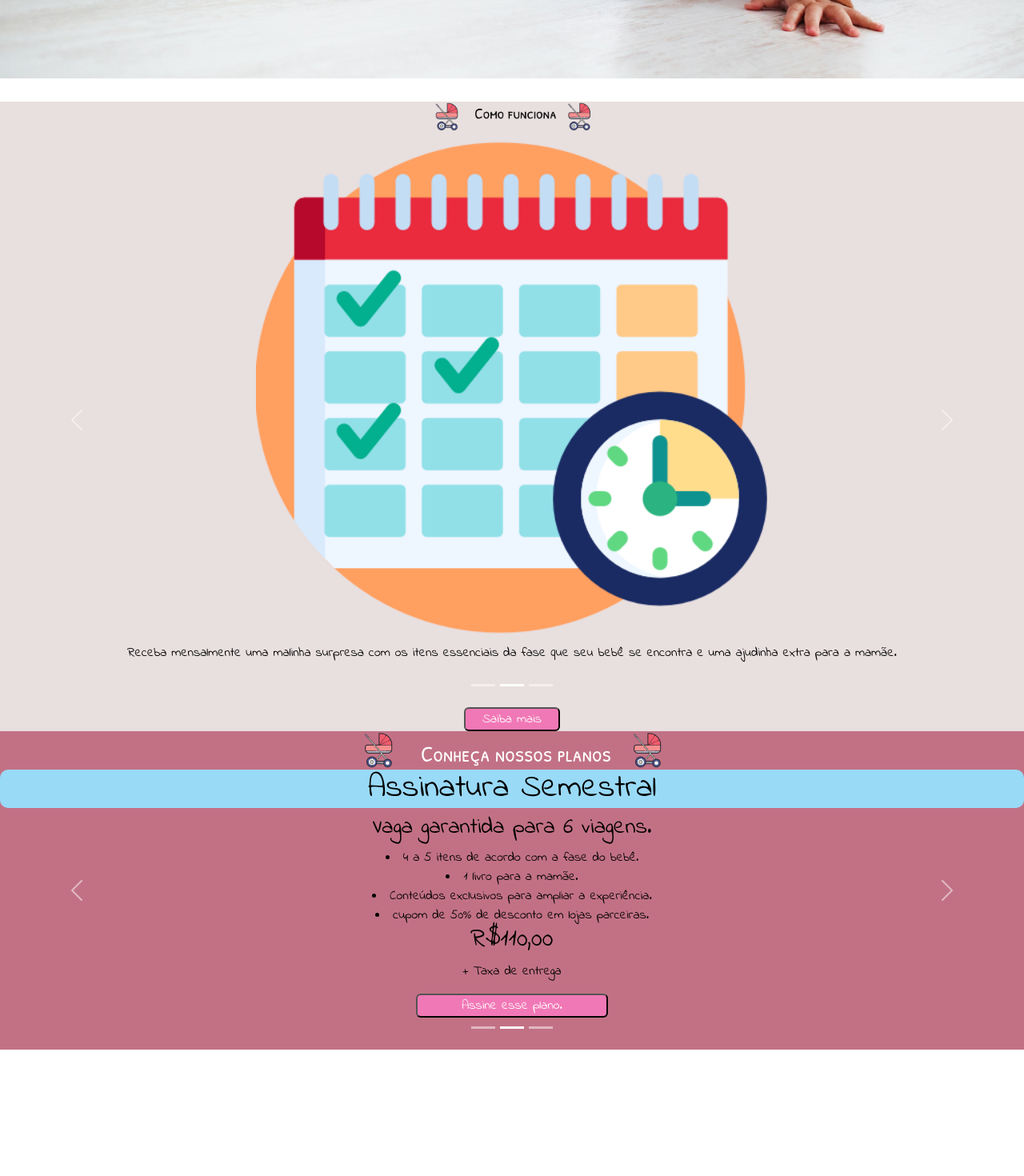
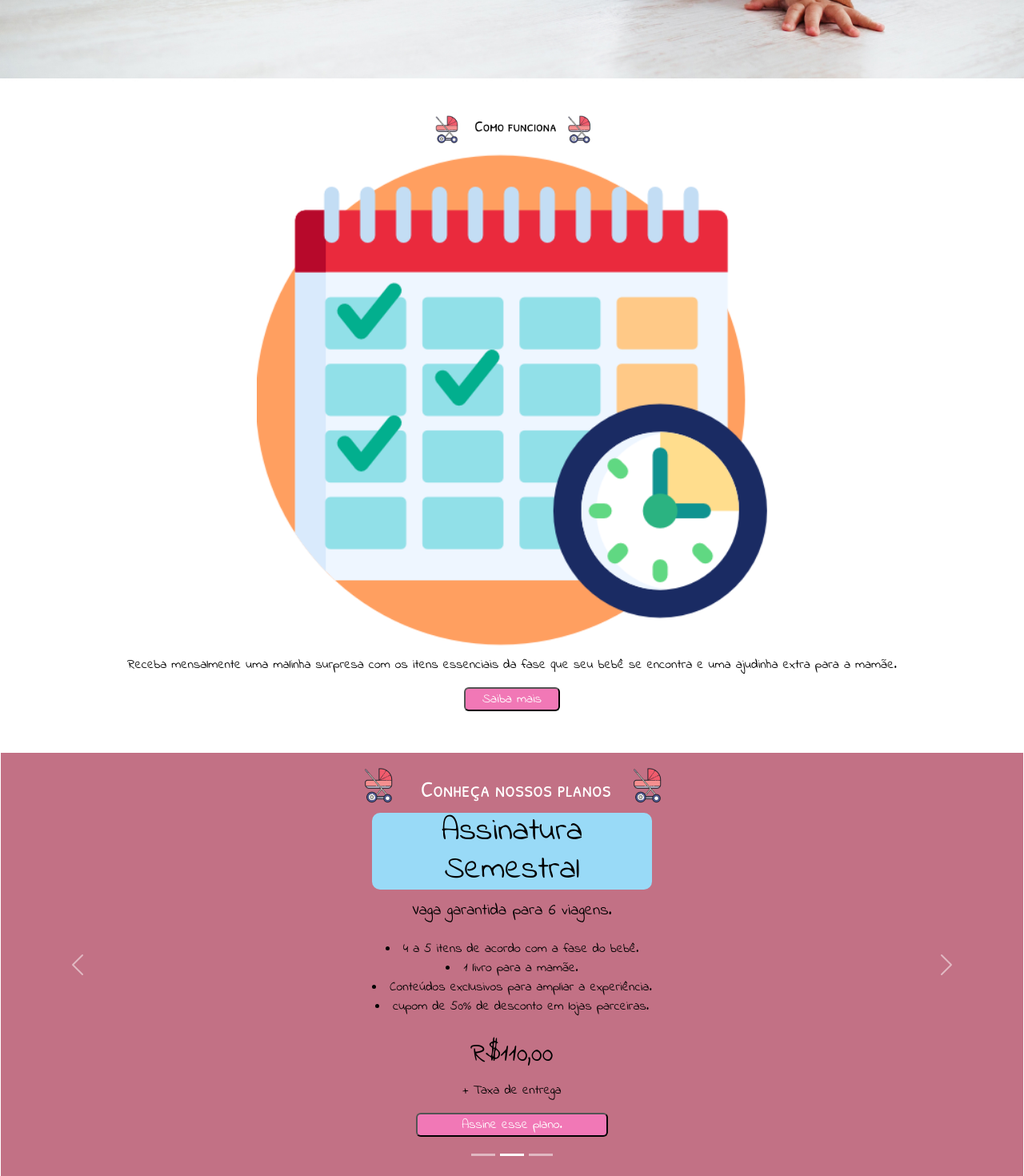
Before and after one commit to malurmaia/BABYBOX, a React (Create React App) app in the folder frontend/: page / in a window 1280 px wide. Shown: the part 780-2250 px from the top of the page at 80% size. Before the commit the page ends 2092 px from the top, so only its background shows below. Built offline with nearby package versions, Linux system fonts and the light colour scheme.

Commit message:
finaliza homepage

```diff
--- a/frontend/src/components/layout/comofunciona.js
+++ b/frontend/src/components/layout/comofunciona.js
@@ -8,33 +8,40 @@ export function Comofuncionasection () {
     return (
       <section className='howitworks'>
         <img src={Comofunciona} alt='como funciona e dois carrinhos rosa' width={200} height={100} className='img-fluid comofunciona'/>
-        <Carousel>
+        <Carousel className='border2'>
           <Carousel.Item>
             <img src={notebook} alt='notebook com imagem de um bebe' width={23} height={40} className='img-fluid d-block w-50 notebook'/>
             <Carousel.Caption>
+              <div>
               <p>
               Veja as vantagens e características de cada plano e inscreva-se no que melhor se encaixa ao seu perfil
               </p>
+              <button className='buttonknowmore' href='/'>Saiba mais </button>
+                </div>
             </Carousel.Caption>
           </Carousel.Item>
           <Carousel.Item>
             <img src={calendario} alt='calendário' className='img-fluid d-block w-50 calendario'/>
             <Carousel.Caption>
+              <div>
             <p>
             Receba mensalmente uma malinha surpresa com os itens essenciais da fase que seu bebê se encontra e uma ajudinha extra para a mamãe.
             </p>
+            <button className='buttonknowmore' href='/'>Saiba mais </button>
+                </div>
             </Carousel.Caption>
             </Carousel.Item>
             <Carousel.Item>
               <img src={chat} alt='Balão de conversa azul,verde, amarelo com estrela e branco com esclamação vermelha.' className='img-fluid d-block w-50 chat'/>
               <Carousel.Caption>
-                <p>
+               <div><p>
                 Amplie sua imersão navegando nos fóruns e conteúdos exclusivos junto com outras mamães
                 </p>
+                <button className='buttonknowmore' href='/'>Saiba mais </button>
+                </div>
               </Carousel.Caption>
             </Carousel.Item>
         </Carousel>
-        <button className='buttonknowmore' href='/'>Saiba mais </button>
       </section>
     )
   }
--- a/frontend/src/components/layout/header.js
+++ b/frontend/src/components/layout/header.js
@@ -1,4 +1,5 @@
 import {Navbar, Nav, Container } from 'react-bootstrap'
+import { Link } from 'react-router-dom'
 import Logo from '../../assets/img/LOGO.png'
 
 export function Header () {
@@ -6,15 +7,15 @@ export function Header () {
       <header>
         <Navbar expand='md' className='navbar-header'>
           <Container>
-            <Navbar.Brand href='/'>
+            <Navbar.Brand as={Link} to='/'>
               <img src={Logo} alt='Logo BABYBOX carrinho rosa ' width={120} height={100} />
             </Navbar.Brand>
             <Navbar.Toggle aria-controls='Header-dropdown'/>
             <Navbar.Collapse id='Header-dropdown'>
               <Nav>
-                <Nav.Link href='/planos'>Planos</Nav.Link>
-                <Nav.Link href='/Como-funciona'>Como Funciona</Nav.Link>
-                <Nav.Link href='/Beneficios'>Benefícios</Nav.Link>
+                <Nav.Link as={Link} to='/planos'>Planos</Nav.Link>
+                <Nav.Link as={Link} to='/Como-funciona'>Como Funciona</Nav.Link>
+                <Nav.Link as={Link} to='/Beneficios'>Benefícios</Nav.Link>
               </Nav>
             </Navbar.Collapse>
             {/* <button className='login'href='/'>Login</button> */}
--- a/frontend/src/components/layout/planos.js
+++ b/frontend/src/components/layout/planos.js
@@ -1,13 +1,14 @@
 import { Carousel } from 'react-bootstrap'
+import { Link } from 'react-router-dom'
 import group4 from '../../assets/img/group4.png'
 
 export function Conheçanossosplanos () {
     return (
       <section className='nossosplanosel'>
-        <Carousel>
+        <Carousel className='carouselBorder'>
           <Carousel.Item>
+            <Carousel.Caption >
             <img src={group4} alt='Conheça nossos planos com um carrinho rosa de cada lado' className='img-fluid d-block w50 conhecanossosplanosimg'/>
-            <Carousel.Caption>
               <h1>Assinatura Anual</h1>
               <div className='planoanualsec'>
               <h3>Vaga garantida para as 12 primeiras viagens na montanha russa que é o primeiro ano do bebê. Presente de fidelidade.</h3>
@@ -18,7 +19,7 @@ export function Conheçanossosplanos () {
                 <li>cupom de 50% de desconto em lojas parceiras. </li>
                 <h2>R$99,00</h2>
                 <p>+ Taxa de entrega</p>
-                <button className='assinarplano' href='/'>Assine esse plano. </button>
+                <button className='assinarplano' as={Link} to='/'>Assine esse plano. </button>
                 </div>
             </Carousel.Caption>
           </Carousel.Item>
@@ -34,11 +35,11 @@ export function Conheçanossosplanos () {
                 <li>cupom de 50% de desconto em lojas parceiras. </li>
                 <h2>R$110,00</h2>
                 <p>+ Taxa de entrega</p>
-                <button className='assinarplano' href='/'>Assine esse plano. </button>
+                <button className='assinarplano' as={Link} to='/'>Assine esse plano. </button>
                 </div>
             </Carousel.Caption>
           </Carousel.Item>
-          <Carousel.Item>
+          <Carousel.Item >
             <img src={group4} alt='Conheça nossos planos com um carrinho rosa de cada lado' className='img-fluid d-block w50 conhecanossosplanosimg'/>
             <Carousel.Caption>
               <h1>Assinatura Mensal</h1>
@@ -49,7 +50,7 @@ export function Conheçanossosplanos () {
                 <li>Conteúdos exclusivos para ampliar a experiência.</li>
                 <h2>R$125,00</h2>
                 <p>+ Taxa de entrega</p>
-                <button className='assinarplano' href='/'>Assine esse plano. </button>
+                <button className='assinarplano' as={Link} to='/'>Assine esse plano. </button>
                 </div>
             </Carousel.Caption>
           </Carousel.Item>
--- a/frontend/src/css/styles.css
+++ b/frontend/src/css/styles.css
@@ -1,3 +1,4 @@
+/* HEADER */
 .navbar-header{
     box-shadow: 0 3px 4px ;
 }
@@ -14,6 +15,7 @@
     width: 110px;
     height: 70px;
 } */
+/* IMAGES */
 .comofunciona{
     margin: 0 auto;
     display: block;
@@ -22,6 +24,22 @@
     margin: 0 auto;
 
 }
+.calendario{
+    margin: 0 auto;
+}
+.chat{
+    margin: 0 auto;
+}
+.conhecanossosplanosimg{
+    margin: 0 auto;
+    display: block;
+    padding-top: 2px;
+    padding-bottom: 10px;
+}
+.nenem{
+    display: block;
+    width: 100%xs;
+    }
 .carousel-caption{
     color: black;
     font-family: 'Indie flower', cursive;
@@ -29,12 +47,7 @@
     left: auto;
     right: auto;
 }
-.calendario{
-    margin: 0 auto;
-}
-.chat{
-    margin: 0 auto;
-}
+/* BUTTONS */
 .buttonknowmore{
     border-radius: 6px;
     background-color: #F178B6;
@@ -45,6 +58,7 @@
     display: flex;
     width: 120px;
     justify-content: center;
+
 }
 .assinarplano{
     border-radius: 6px;
@@ -58,18 +72,46 @@
     justify-content: center;
 }
 .howitworks{
-    background-color: #E8DFDF;
+    /* background-color: #E8DFDF; */
     margin-top: 0;
+    /* width:650px;
+    height:500px; */
+    border:solid 1px #fff;
+    margin: 0 auto;
+    padding-top: 15px;
+    padding-bottom: 10px;
+    position: relative;
 }
+/* ------------------------------------------------ */
 .nossosplanosel{
     background-color: #C27185;
-}
 
-.conhecanossosplanosimg{
-    margin: 0 auto;
-    display: block;
 }
 h1{
     background-color: #99DAF7 ;
     border-radius: 10px;
+    width: 350px;
+    margin: 0 auto;
 }
+h2{
+    padding-bottom: 5px;
+    padding-top: 30px;
+}
+h3{
+    padding-top: 15px;
+    padding-bottom: 15px;
+    font-size: 20px ;
+}
+ul{
+    padding-top: 5px;
+    padding-bottom: 30px;
+}
+.carouselBorder{
+    /* width:650px;
+    height:500px; */
+    border:solid 1px #fff;
+    margin: 0 auto;
+    padding-top: 15px;
+    padding-bottom: 10px;
+    position: relative;
+}
--- a/frontend/src/views/home/index.js
+++ b/frontend/src/views/home/index.js
@@ -2,18 +2,18 @@ import { Header } from '../../components/layout/header'
 import Hero from '../../assets/img/Group-3.jpg'
 import { Comofuncionasection } from '../../components/layout/comofunciona'
 import { Conheçanossosplanos } from '../../components/layout/planos'
+import { Link } from 'react-router-dom'
+
 export function Homeview() {
     return (
     <>
      <Header />
-     <main>
-
-        <section className=''>
-         <a href='/'> <img src={Hero} alt='Criança sorrindo' width={2200} height={800} className='img-fluid nenem
+     <section>
+        <div className='nenem'>
+         <a as={Link} to='/'> <img src={Hero} alt='Criança sorrindo' width={2200} height={800} className='img-fluid nenem
           '/></a>
-        </section>
-
-     </main>
+        </div>
+     </section>
      <Comofuncionasection/>
      <Conheçanossosplanos/>
     </>
```
